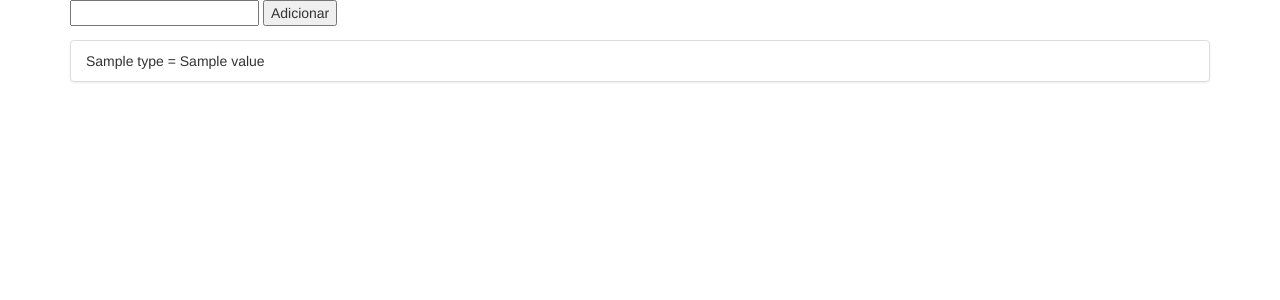
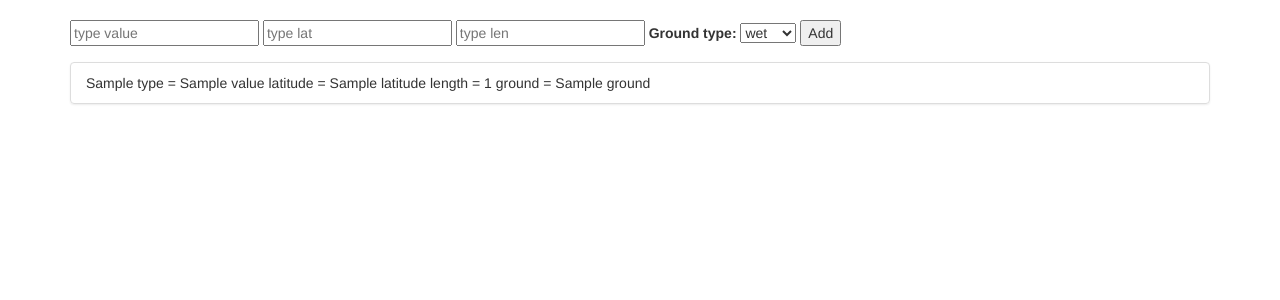
Before and after one commit to sgilz/front-end, a Django app: page / in a window 1280 px wide. Shown: the top 300 px of the page. Run offline with Django 3.2, Linux system fonts and the light colour scheme; tables that the repository leaves empty hold one stand-in row (values such as "Sample post"); a database or web service that is not in the repository returns one stand-in record (values such as "Sample title"); data that the repository does not hold is empty; some libraries are stand-ins or nearby versions.

Commit message:
agregando campos para conexión con bd

```diff
--- a/measure/templates/measure/base.html
+++ b/measure/templates/measure/base.html
@@ -1,7 +1,7 @@
 {% load static %}
 <html>
     <head>
-        <title>Proyecto Integrador 1 - Universidad EAFIT</title>
+        <title>PI1 - Universidad EAFIT</title>
         <link rel="stylesheet" href="//maxcdn.bootstrapcdn.com/bootstrap/3.2.0/css/bootstrap.min.css">
         <link rel="stylesheet" href="//maxcdn.bootstrapcdn.com/bootstrap/3.2.0/css/bootstrap-theme.min.css">
         <link href='//fonts.googleapis.com/css?family=Lobster&subset=latin,latin-ext' rel='stylesheet' type='text/css'>
--- a/measure/templates/measure/measure.html
+++ b/measure/templates/measure/measure.html
@@ -2,12 +2,30 @@
 {% block content %}
 <div class="container">
     <form method="get">
-        <input type="number" name="value">
-        <button type="submit">Adicionar</button>
+        <br/>
+        <input type="number" name="value" placeholder="type value" required>
+        <input type="number" name="latitude" step="0.01" placeholder="type lat" required>
+        <input type="number" name="length" step="0.01" placeholder="type len" required>
+
+        <label for="grounds">Ground type: </label>
+        <select name="grounds" >
+            <option value="wet">wet</option>
+            <option value="hilly">hilly</option>
+            <option value="rocky">rocky</option>
+            <option value="dry">dry</option>
+        </select>
+
+        <button type="submit">Add</button>
+
     </form>
     {% for measure in measures %}
     <ul class="list-group">
-        <li class="list-group-item">{{measure.type}} = {{measure.value}}</li>
+        <li class="list-group-item">
+            {{measure.type}} = {{measure.value}}
+            latitude = {{measure.latitude}}
+            length = {{measure.length}}
+            ground = {{measure.ground}}
+        </li>
     </ul>
     {% endfor %}
 </div>
--- a/measure/views.py
+++ b/measure/views.py
@@ -7,10 +7,13 @@ def measure(request):
     # Verifica si hay un parámetro value en la petición GET
     if 'value' in request.GET:
         value = request.GET['value']
+        lat = request.GET['latitude']
+        length = request.GET['length']
+        ground  = request.GET['grounds']
         # Verifica si el value no esta vacio
-        if value:
+        if value and lat and length and ground:
             # Crea el json para realizar la petición POST al Web Service
-            args = {'type': 'ph', 'value': value}
+            args = {'type': 'ph', 'value': value, 'latitude': lat, 'length' : length, 'ground': ground}
             response = requests.post('http://127.0.0.1:8000/hygrometer/', args)
             # Convierte la respuesta en JSON
             measure_json = response.json()
```
